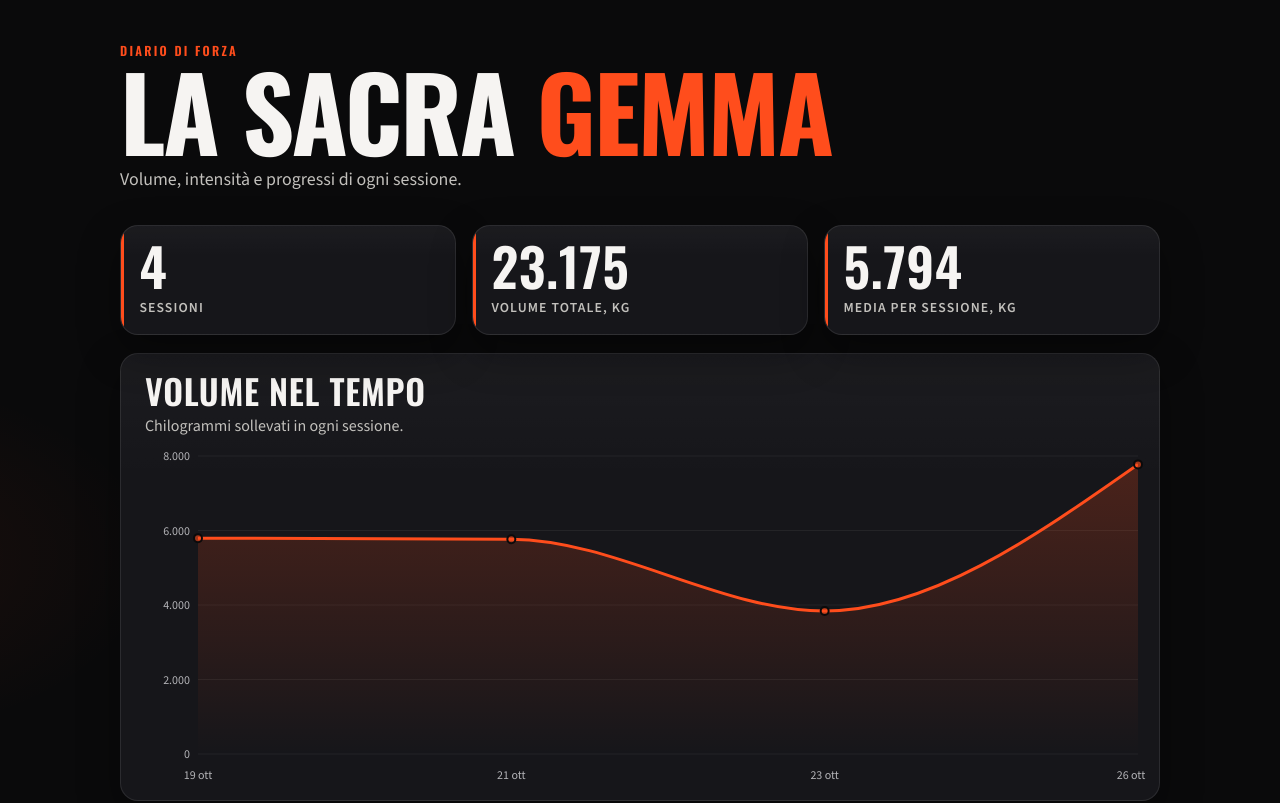
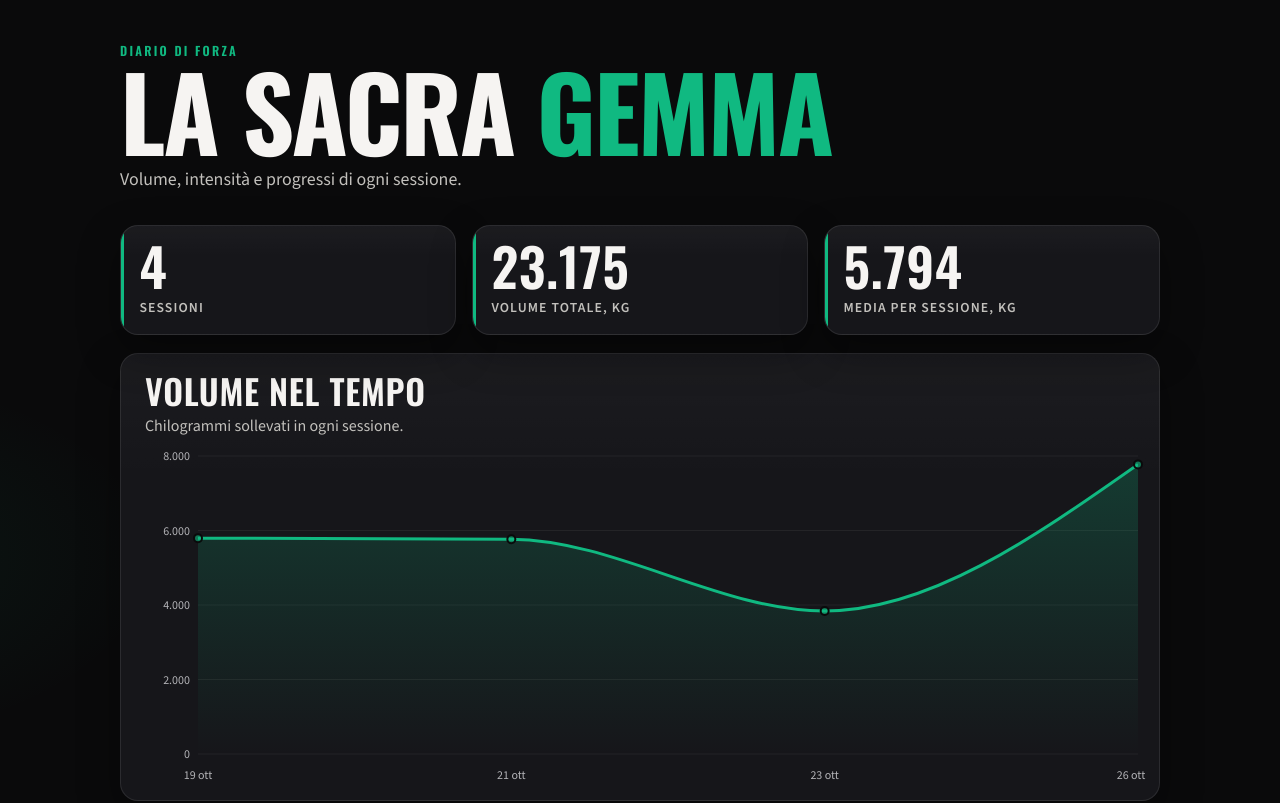
Before and after one commit to giannigrespan/la-sacra-gemma, a Next.js app: page / in a window 1280 px wide. Shown: the top 803 px of the page. Built offline with nearby package versions, Linux system fonts and the light colour scheme.

Commit message:
Accento smeraldo al posto dell'arancio
Un solo verde gemma (#10b981) su titoli, numeri, grafico, analisi, hover e focus.

Co-authored-by: giannigrespan <giannigrespan@users.noreply.github.com>

```diff
--- a/app/globals.css
+++ b/app/globals.css
@@ -6,8 +6,8 @@
   --line-strong: rgba(255, 255, 255, 0.16);
   --text: #f6f4f2;
   --muted: #c2c0bc;
-  --accent: #ff4d1c;
-  --accent-soft: rgba(255, 77, 28, 0.12);
+  --accent: #10b981;
+  --accent-soft: rgba(16, 185, 129, 0.12);
   --shadow: 0 16px 40px rgba(0, 0, 0, 0.35);
   --radius: 18px;
   color-scheme: dark;
@@ -26,8 +26,8 @@ html {
 body {
   font-family: var(--font-source), 'Source Sans 3', system-ui, sans-serif;
   background:
-    radial-gradient(900px 420px at 100% -10%, rgba(255, 77, 28, 0.18), transparent 55%),
-    radial-gradient(700px 380px at -15% 8%, rgba(255, 77, 28, 0.08), transparent 50%),
+    radial-gradient(900px 420px at 100% -10%, rgba(16, 185, 129, 0.18), transparent 55%),
+    radial-gradient(700px 380px at -15% 8%, rgba(16, 185, 129, 0.08), transparent 50%),
     var(--bg);
   color: var(--text);
   min-height: 100vh;
@@ -240,8 +240,8 @@ h2 {
   display: inline-block;
   margin-top: 0.85rem;
   background: var(--accent-soft);
-  color: #ffd2c4;
-  border: 1px solid rgba(255, 77, 28, 0.4);
+  color: #d1fae5;
+  border: 1px solid rgba(16, 185, 129, 0.4);
   border-radius: 999px;
   padding: 0.2rem 0.7rem;
   font-weight: 700;
@@ -256,7 +256,7 @@ h2 {
 .analysis {
   margin-top: 0.95rem;
   background: var(--accent-soft);
-  border: 1px solid rgba(255, 77, 28, 0.38);
+  border: 1px solid rgba(16, 185, 129, 0.38);
   border-radius: 14px;
   padding: 0.85rem 0.9rem 0.95rem;
 }
@@ -398,12 +398,12 @@ tbody tr:nth-child(even) {
 @media (hover: hover) and (pointer: fine) {
   .session:hover,
   .stat:hover {
-    border-color: rgba(255, 77, 28, 0.55);
+    border-color: rgba(16, 185, 129, 0.55);
     transform: translateY(-2px);
   }
 
   tbody tr:hover {
-    background: rgba(255, 77, 28, 0.08);
+    background: rgba(16, 185, 129, 0.08);
   }
 }
 
--- a/app/page.js
+++ b/app/page.js
@@ -129,8 +129,8 @@ export default function Home() {
                 <AreaChart data={chartData} margin={{ top: 12, right: 8, left: 0, bottom: 0 }}>
                   <defs>
                     <linearGradient id="volumeFill" x1="0" y1="0" x2="0" y2="1">
-                      <stop offset="0%" stopColor="#ff4d1c" stopOpacity={0.38} />
-                      <stop offset="100%" stopColor="#ff4d1c" stopOpacity={0} />
+                      <stop offset="0%" stopColor="#10b981" stopOpacity={0.38} />
+                      <stop offset="100%" stopColor="#10b981" stopOpacity={0} />
                     </linearGradient>
                   </defs>
                   <CartesianGrid stroke="rgba(255,255,255,0.06)" vertical={false} />
@@ -150,16 +150,16 @@ export default function Home() {
                     tickLine={false}
                     tickFormatter={(value) => formatNumber(value)}
                   />
-                  <Tooltip content={<VolumeTooltip />} cursor={{ stroke: 'rgba(255,77,28,0.45)', strokeWidth: 1 }} />
+                  <Tooltip content={<VolumeTooltip />} cursor={{ stroke: 'rgba(16,185,129,0.45)', strokeWidth: 1 }} />
                   <Area
                     type="monotone"
                     dataKey="volume"
                     name="Volume"
-                    stroke="#ff4d1c"
+                    stroke="#10b981"
                     strokeWidth={3}
                     fill="url(#volumeFill)"
-                    dot={{ r: 4, fill: '#ff4d1c', stroke: '#0a0a0b', strokeWidth: 2 }}
-                    activeDot={{ r: 6, fill: '#fff4ef', stroke: '#ff4d1c', strokeWidth: 2 }}
+                    dot={{ r: 4, fill: '#10b981', stroke: '#0a0a0b', strokeWidth: 2 }}
+                    activeDot={{ r: 6, fill: '#ecfdf5', stroke: '#10b981', strokeWidth: 2 }}
                   />
                 </AreaChart>
               </ResponsiveContainer>
```
